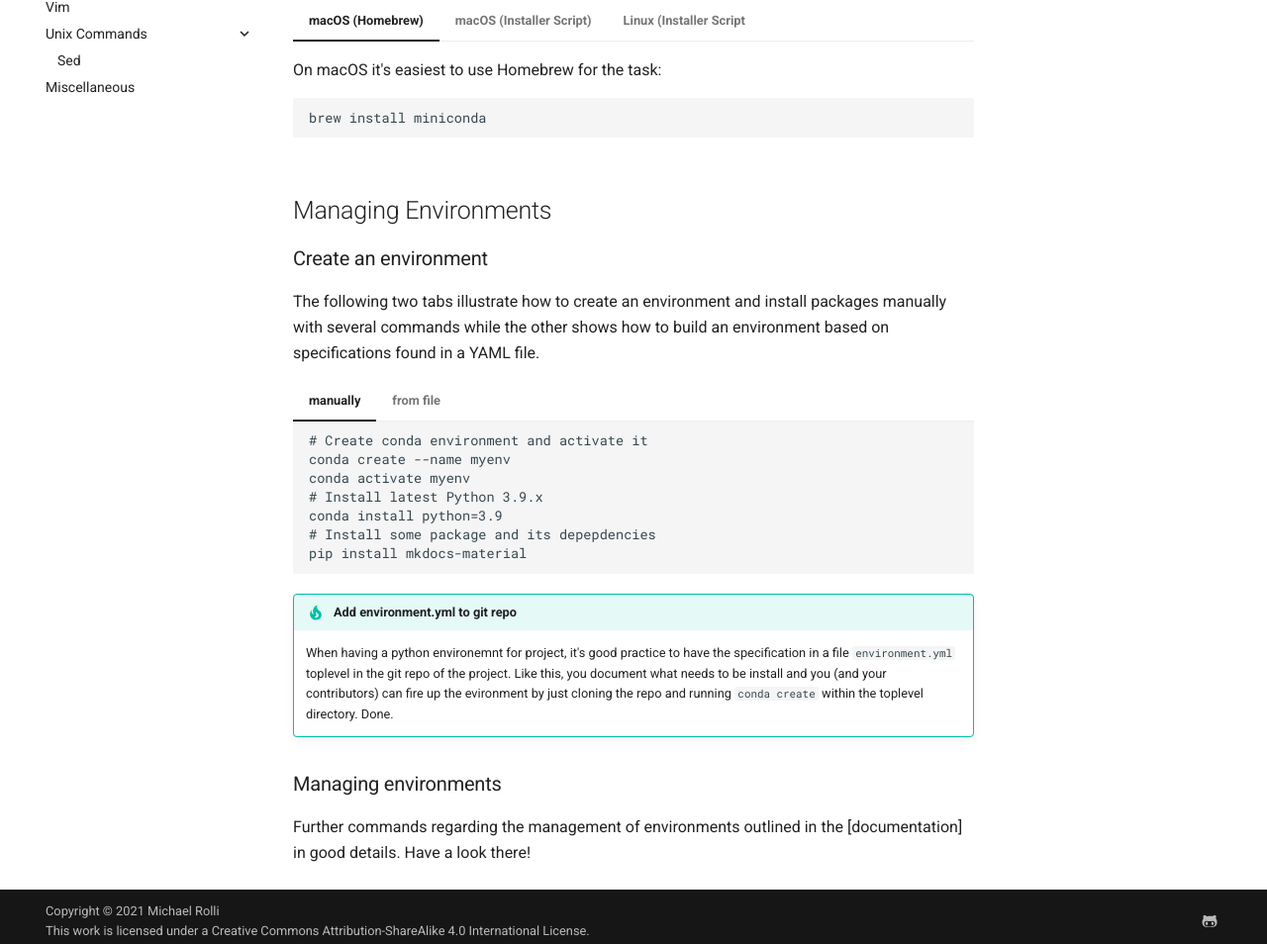
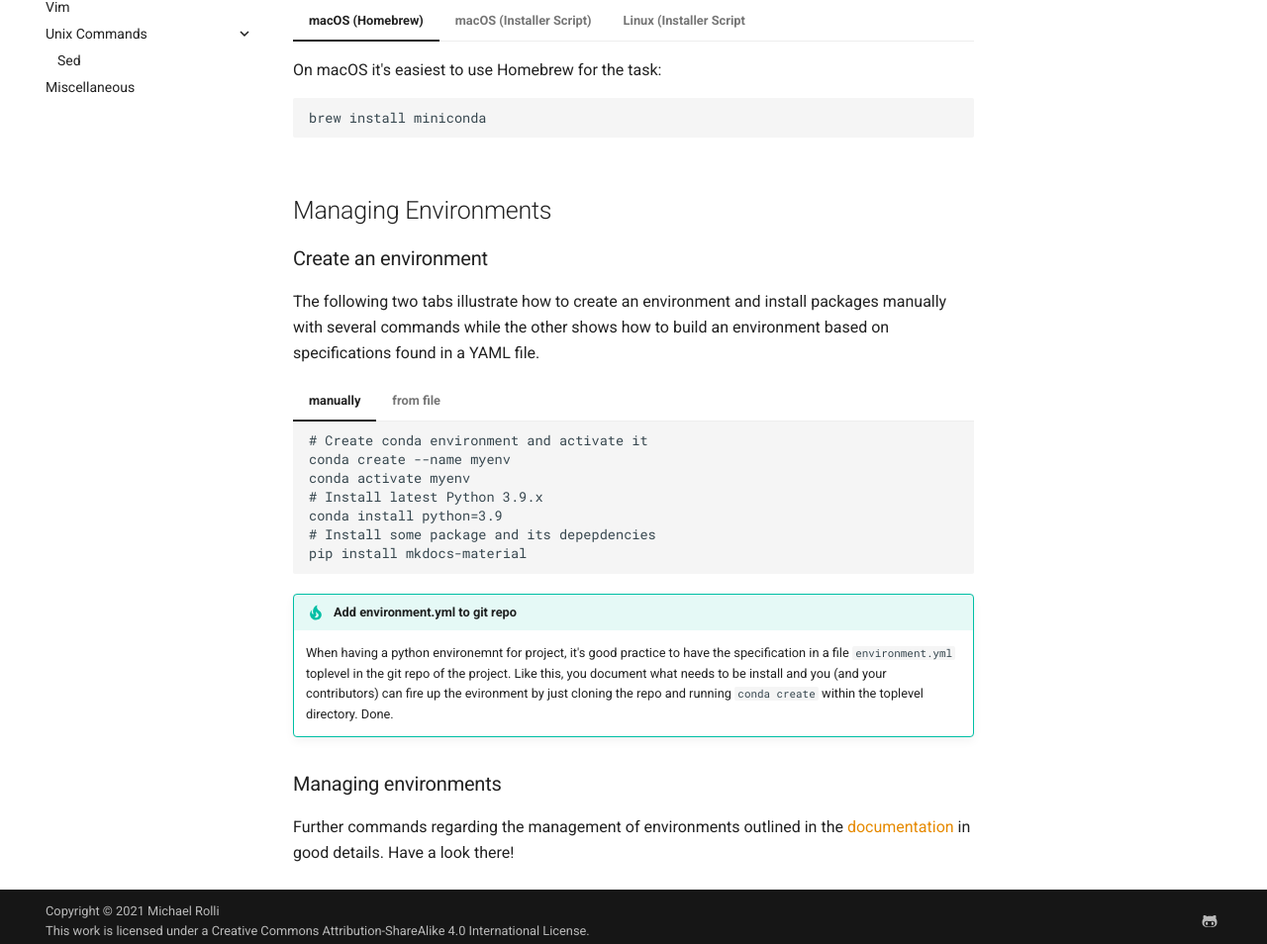
Before and after one commit to mrolli/myitjournal, an MkDocs documentation site: the page built from docs/guides/miniconda.md, in a window 1280 px wide and 1378 px high. Shown: the part 394-1348 px from the top of the window at 99% size. Built offline with MkDocs 1.6.1 and Material for MkDocs 9.7.7, drawn with Linux system fonts in a browser that asks for light colours; comment, search, counter and statistics services are not loaded; some of the changed lines change nothing that is shown.

Commit message:
Add missing link into the documentaiton and style guide fixes

````diff
--- a/docs/guides/miniconda.md
+++ b/docs/guides/miniconda.md
@@ -1,14 +1,17 @@
 # Miniconda
 
-The fastest way to obtain conda is to install [Miniconda](), a mini version of Anaconda that includes only conda and its dependencies. If you prefer to have conda plus over 7,500 open-source packages, install Anaconda.
+The fastest way to obtain conda is to install [Miniconda](https://docs.conda.io/en/latest/miniconda.html),
+a mini version of Anaconda that includes only conda and its dependencies. If you
+prefer to have conda plus over 7,500 open-source packages, install Anaconda.
 
 ## Installation
 
 === "macOS (Homebrew)"
     On macOS it's easiest to use Homebrew for the task:
-    ```
-    brew install miniconda
-    ```
+        ```bash
+        brew install miniconda
+
+        ```
 
 === "macOS (Installer Script)"
     See [project documentaiton][1] for the installer script.
@@ -22,8 +25,9 @@
 
 ### Create an environment
 
-The following two tabs illustrate how to create an environment and install packages manually with several
-commands while the other shows how to build an environment based on specifications found in a YAML file.
+The following two tabs illustrate how to create an environment and install packages
+manually with several commands while the other shows how to build an environment
+based on specifications found in a YAML file.
 
 === "manually"
 
@@ -54,11 +58,15 @@
     ```
 
 !!! tip "Add environment.yml to git repo"
-    When having a python environemnt for project, it's good practice to have the specification
-    in a file `environment.yml` toplevel in the git repo of the project. Like this, you document
-    what needs to be install and you (and your contributors) can fire up the evironment by just
-    cloning the repo and running `conda create` within the toplevel directory. Done.
+    When having a python environemnt for project, it's good practice to have the
+    specification in a file `environment.yml` toplevel in the git repo of the project.
+    Like this, you document what needs to be install and you (and your contributors)
+    can fire up the evironment by just cloning the repo and running `conda create`
+    within the toplevel directory. Done.
 
 ### Managing environments
 
-Further commands regarding the management of environments outlined in the [documentation] in good details. Have a look there!
+Further commands regarding the management of environments outlined in the [documentation]
+in good details. Have a look there!
+
+[documentation]: https://docs.conda.io/projects/conda/en/latest/user-guide/getting-started.html#managing-environments
````
